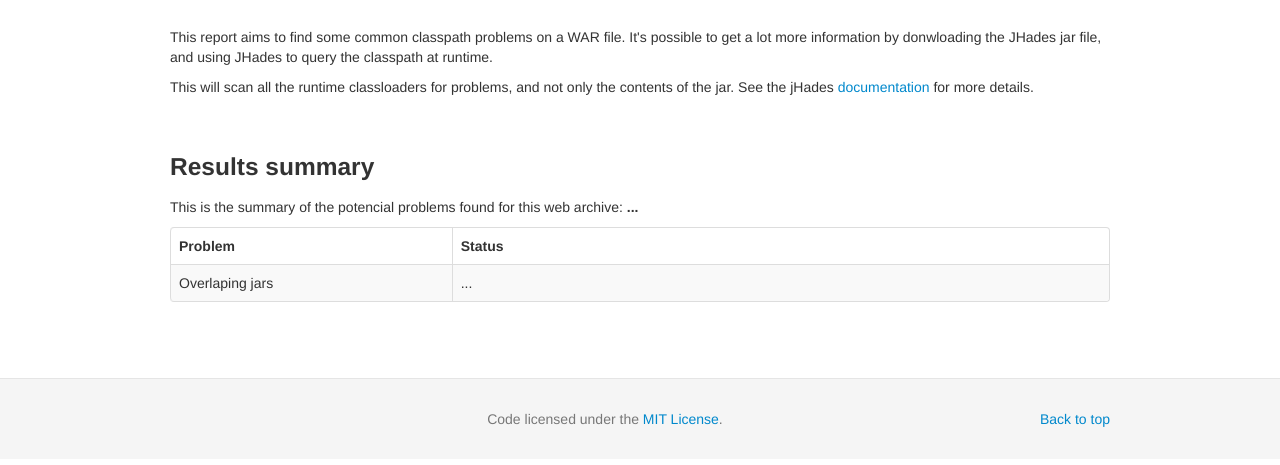
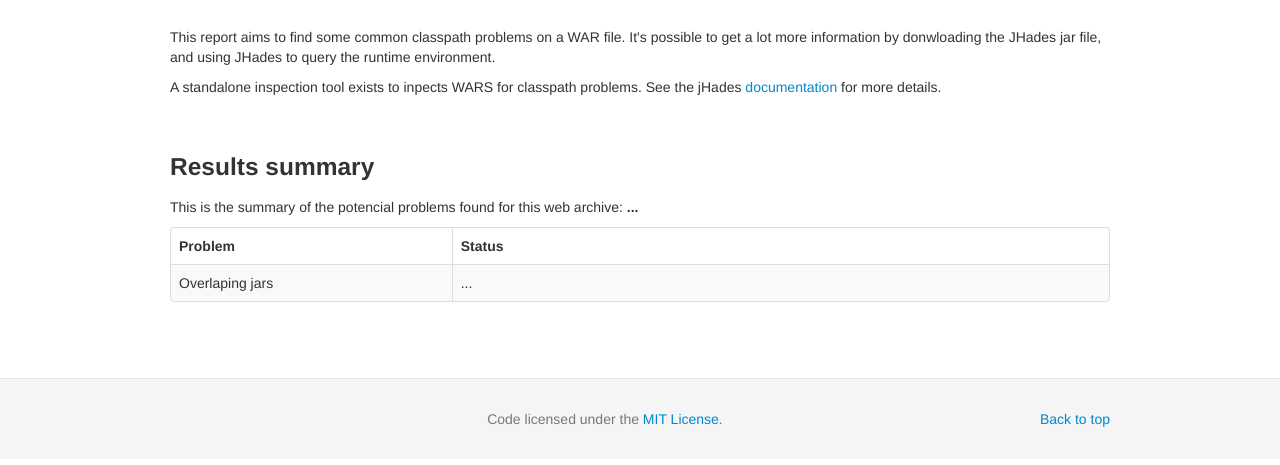
Before and after one commit to jhades/jhades-site, a website: page report.html in a window 1280 px wide. Shown: the part 163-628 px from the top of the page. Drawn offline with Linux system fonts and the light colour scheme.

Commit message:
disabled the duplicate class details reporting functionality

```diff
--- a/report.html
+++ b/report.html
@@ -46,8 +46,8 @@
 				<div class='page-header'>
 					<h2>JHades WAR report </h2>
 				</div>
-				<p>This report aims to find some common classpath problems on a WAR file. It's possible to get a lot more information by donwloading the JHades jar file, and using JHades to query the classpath at runtime. </p>
-				<p>This will scan all the runtime classloaders for problems, and not only the contents of the jar. See the jHades <a href="documentation.html"> documentation </a> for more details.</p>
+				<p>This report aims to find some common classpath problems on a WAR file. It's possible to get a lot more information by donwloading the JHades jar file, and using JHades to query the runtime environment. </p>
+				<p>A standalone inspection tool exists to inpects WARS for classpath problems. See the jHades <a href="documentation.html"> documentation </a> for more details.</p>
 			</section>
 
 			<section id='resultsSummary'>
@@ -89,7 +89,8 @@
 
 			</section>
 
-			<section class='dup-classes-section' ng-controller="DuplicateClassesController" ng-cloak>
+			<!-- This section is deactivated for the moment  -->
+			<section class='dup-classes-section' ng-controller="DuplicateClassesController" ng-cloak ng-show='false'>
 
 				<div ng-show='dupClasses.rows.length'>
 
```
